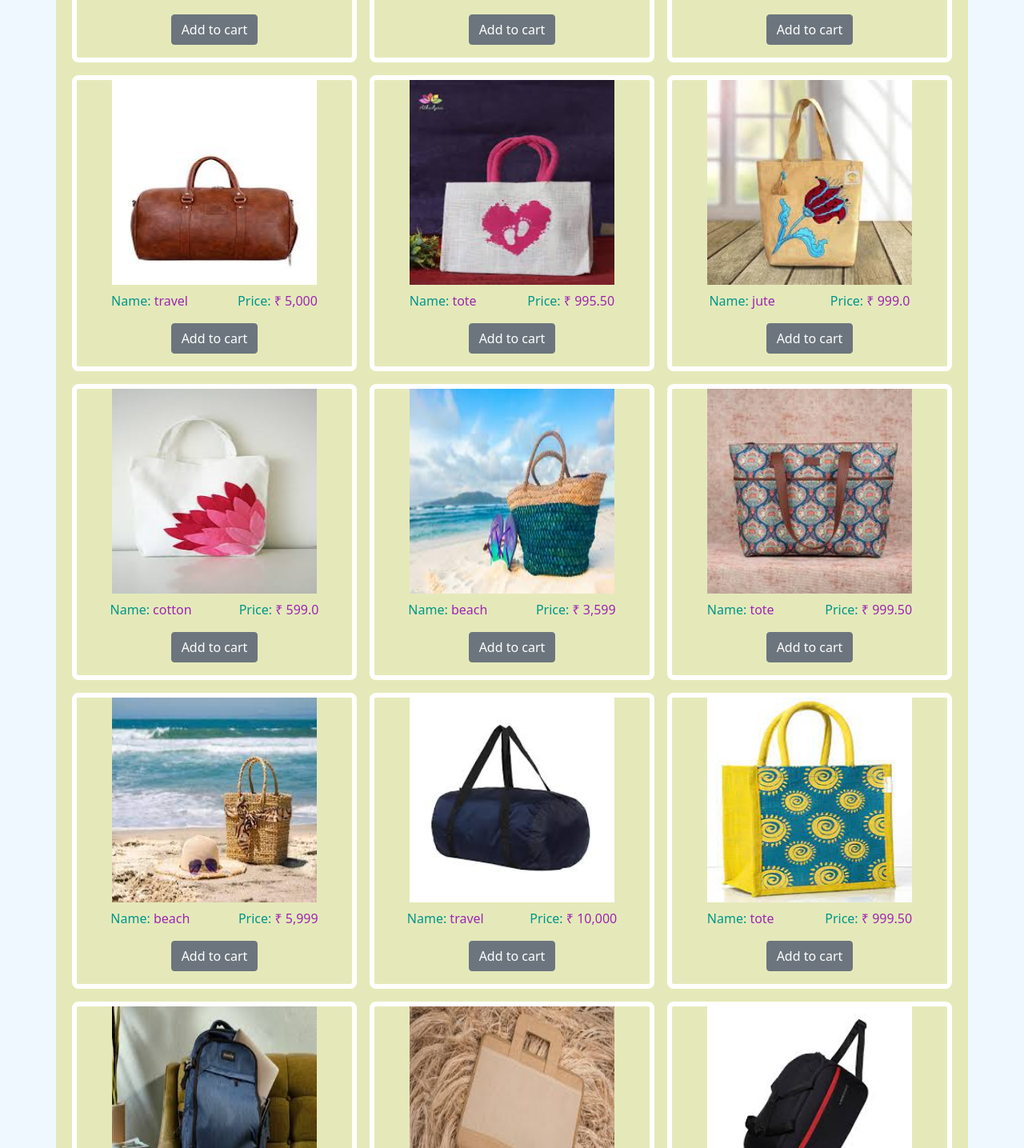
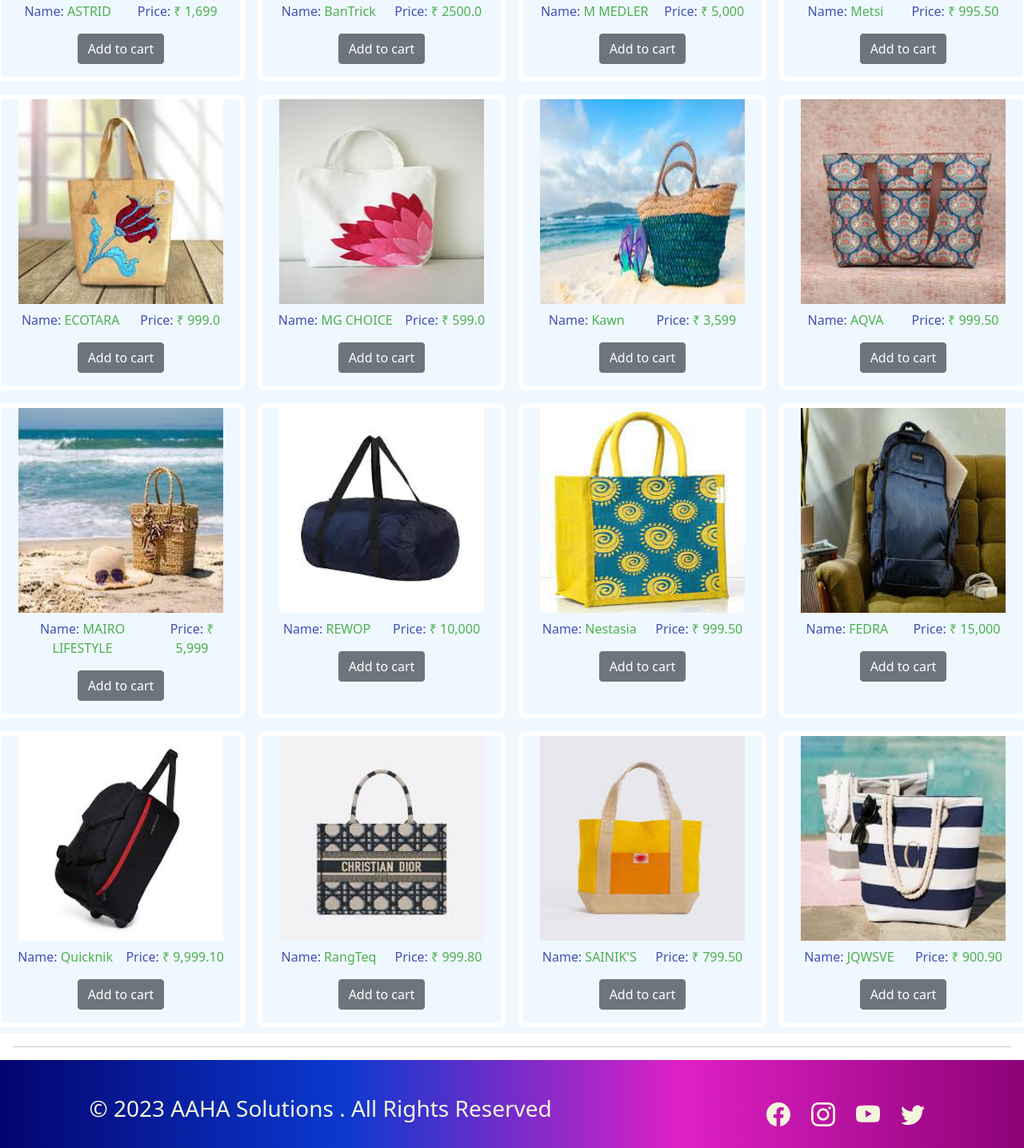
Before and after one commit to ammuzree/E-commerce_ReactJs, a React (Create React App) app: page /shope in a window 1280 px wide. Shown: the part 935-2370 px from the top of the page at 80% size. Built offline with nearby package versions, Linux system fonts and the light colour scheme.

Commit message:
shop final

```diff
--- /dev/null
+++ b/src/components/Products.js
@@ -0,0 +1,149 @@
+import img1 from "./cottonBag/images (1).jpg";
+import img2 from "./cottonBag/images 10.jpg";
+import img3 from "./cottonBag/images 3.jpg";
+import img4 from "./cottonBag/images 5.jpg";
+import img5 from "./cottonBag/images 6.jpg";
+import img9 from "./shop/travel3.jpg";
+import img10 from "./shop/travel4.jpg";
+import img11 from "./shop/travel5.jpg";
+import img15 from "./shop/jute5.jpg";
+import img16 from "./shop/jute6.jpg";
+import img17 from "./shop/jute7.jpg";
+import tote1 from "./shop/tote1.jpg";
+import tote2 from "./shop/tote2.jpg";
+import tote3 from "./shop/tote3.jpg";
+import beach1 from "./shop/beach11.jpg";
+import beach2 from "./shop/beach12.jpg";
+import beach3 from "./shop/beach3.jpg";
+import beach5 from "./shop/beach5.jpg";
+import beach6 from "./shop/beach13.jpg";
+import travel1 from "./shop/travel11.jpg";
+
+export const Products = [
+  {
+    id: 1,
+    prductName: "Harry Kritz",
+    price: "999.0",
+    prImg: img1,
+  },
+  {
+    id: 2,
+    prductName: "DOODLE",
+    price: "599.0",
+    prImg: img2,
+  },
+  {
+    id: 3,
+    prductName: "Generic",
+    price: "699.0",
+    prImg: img3,
+  },
+  {
+    id: 4,
+    prductName: "TASLAR",
+    price: "1,500",
+    prImg: beach5,
+  },
+  {
+    id: 5,
+    prductName: "ASTRID",
+    price: "1,699",
+    prImg: tote3,
+  },
+  {
+    id: 6,
+    prductName: "BanTrick",
+    price: "2500.0",
+    prImg: beach6,
+  },
+  {
+    id: 7,
+    prductName: "M MEDLER",
+    price: "5,000",
+    prImg: img9,
+  },
+  {
+    id: 8,
+    prductName: "Metsi",
+    price: "995.50",
+    prImg: img17,
+  },
+  {
+    id: 9,
+    prductName: "ECOTARA ",
+    price: "999.0",
+    prImg: img16,
+  },
+  {
+    id: 10,
+    prductName: "MG CHOICE",
+    price: "599.0",
+    prImg: img4,
+  },
+
+  {
+    id: 11,
+    prductName: "Kawn",
+    price: "3,599",
+    prImg: beach3,
+  },
+  {
+    id: 12,
+    prductName: "AQVA",
+    price: "999.50",
+    prImg: tote1,
+  },
+  {
+    id: 13,
+    prductName: "MAIRO LIFESTYLE",
+    price: "5,999",
+    prImg: beach1,
+  },
+
+  {
+    id: 14,
+    prductName: "REWOP",
+    price: "10,000",
+    prImg: img10,
+  },
+
+  {
+    id: 15,
+    prductName: "Nestasia",
+    price: "999.50",
+    prImg: img15,
+  },
+  {
+    id: 16,
+    prductName: "FEDRA",
+    price: "15,000",
+    prImg: img11,
+  },
+
+  {
+    id: 17,
+    prductName: "Quicknik",
+    price: "9,999.10",
+    prImg: travel1,
+  },
+  {
+    id: 18,
+    prductName: "RangTeq",
+    price: "999.80",
+    prImg: tote2,
+  },
+
+  {
+    id: 19,
+    prductName: "SAINIK'S ",
+    price: "799.50",
+    prImg: img5,
+  },
+
+  {
+    id: 20,
+    prductName: "JQWSVE",
+    price: "900.90",
+    prImg: beach2,
+  },
+];
--- a/src/components/Shope.js
+++ b/src/components/Shope.js
@@ -1,163 +1,12 @@
 import React, { useState } from "react";
+import { Products } from "./Products";
+import { Produ } from "./product";
+
 import "./style/shop.css";
-import img1 from "./cottonBag/images (1).jpg";
-import img2 from "./cottonBag/images 10.jpg";
-import img3 from "./cottonBag/images 3.jpg";
-import img4 from "./cottonBag/images 5.jpg";
-import img5 from "./cottonBag/images 6.jpg";
-import img8 from "./shop/travel2.jpg";
-import img9 from "./shop/travel3.jpg";
-import img10 from "./shop/travel4.jpg";
-import img11 from "./shop/travel5.jpg";
-import img14 from "./shop/jute4.jpg";
-import img15 from "./shop/jute5.jpg";
-import img16 from "./shop/jute6.jpg";
-import img17 from "./shop/jute7.jpg";
-import tote1 from "./shop/tote1.jpg";
-import tote2 from "./shop/tote2.jpg";
-import tote3 from "./shop/tote3.jpg";
-import beach1 from "./shop/beach11.jpg";
-import beach2 from "./shop/beach12.jpg";
-import beach3 from "./shop/beach3.jpg";
-import beach5 from "./shop/beach5.jpg";
-import beach6 from "./shop/beach13.jpg";
-import travel1 from "./shop/travel11.jpg";
 
 export default function Shope() {
-  const [cart, setCart] = useState("Add to cart");
-  const Products = [
-    {
-      id: 1,
-      prductName: "Tote1",
-      price: "999.0",
-      prImg: img1,
-    },
-    {
-      id: 2,
-      prductName: "cotton",
-      price: "599.0",
-      prImg: img2,
-    },
-    {
-      id: 3,
-      prductName: "cotton",
-      price: "699.0",
-      prImg: img3,
-    },
-    {
-      id: 4,
-      prductName: "beach",
-      price: "1,500",
-      prImg: beach5,
-    },
-    {
-      id: 5,
-      prductName: "tote",
-      price: "1,699",
-      prImg: tote3,
-    },
-    {
-      id: 6,
-      prductName: "beach",
-      price: "2500.0",
-      prImg: beach6,
-    },
-    {
-      id: 7,
-      prductName: "travel",
-      price: "5,000",
-      prImg: img9,
-    },
-    {
-      id: 8,
-      prductName: "tote",
-      price: "995.50",
-      prImg: img17,
-    },
-    {
-      id: 9,
-      prductName: "jute",
-      price: "999.0",
-      prImg: img16,
-    },
-    {
-      id: 10,
-      prductName: "cotton",
-      price: "599.0",
-      prImg: img4,
-    },
+  // const [cart, setCart] = useState("Add to cart");
 
-    {
-      id: 11,
-      prductName: "beach",
-      price: "3,599",
-      prImg: beach3,
-    },
-    {
-      id: 12,
-      prductName: "tote",
-      price: "999.50",
-      prImg: tote1,
-    },
-    {
-      id: 13,
-      prductName: "beach",
-      price: "5,999",
-      prImg: beach1,
-    },
-
-    {
-      id: 14,
-      prductName: "travel",
-      price: "10,000",
-      prImg: img10,
-    },
-
-    {
-      id: 15,
-      prductName: "tote",
-      price: "999.50",
-      prImg: img15,
-    },
-    {
-      id: 16,
-      prductName: "travel",
-      price: "15,000",
-      prImg: img11,
-    },
-    {
-      id: 17,
-      prductName: "jute",
-      price: "999.1",
-      prImg: img14,
-    },
-    {
-      id: 18,
-      prductName: "travel",
-      price: "9,999.10",
-      prImg: travel1,
-    },
-    {
-      id: 19,
-      prductName: "tote",
-      price: "999.80",
-      prImg: tote2,
-    },
-
-    {
-      id: 20,
-      prductName: "jute",
-      price: "799.50",
-      prImg: img5,
-    },
-
-    {
-      id: 21,
-      prductName: "beach",
-      price: "900.90",
-      prImg: beach2,
-    },
-  ];
   return (
     <>
       <div className="shp-head d-flex align-items-center justify-content-center">
@@ -171,44 +20,18 @@ export default function Shope() {
           {/* <div className="shp-inp my-4 p-5">
             <label htmlFor="srch-shp">
               Category
-              <br />
+              <br />ss
               <input type="text" id="srch-shp" />
             </label>
           </div> */}
           <div className="shpImg-bdy ">
             <div className="shp-imgCont container p-4">
               <h2 className="shpHd">All Categories</h2>
-
-              <div className="row shp-prod">
-                {Products.map((val) => (
-                  <>
-                    <div className="col img-col">
-                      <div className="img-bdy">
-                        <div className="shp-img">
-                          <img
-                            src={val.prImg}
-                            alt="bag 1"
-                            style={{ width: "16rem", height: " 16rem" }}
-                          />
-                        </div>
-                        <div className="shp-detl d-flex justify-content-around align-items-center my-2">
-                          <span className="prName">
-                            Name: <span className="prNm">{val.prductName}</span>
-                          </span>
-                          <span className="prPrice">
-                            Price: <span className="prVal"> ₹ {val.price}</span>
-                          </span>
-                        </div>
-                        <div className="cart-btn my-3">
-                          <button className="btn btn-secondary">
-                            Add to cart
-                          </button>
-                        </div>
-                      </div>
-                    </div>
-                  </>
-                ))}
-              </div>
+            </div>
+            <div className="row shp-prod">
+              {Products.map((Prdct) => (
+                <Produ data={Prdct} />
+              ))}
             </div>
           </div>
         </div>
--- /dev/null
+++ b/src/components/product.js
@@ -0,0 +1,33 @@
+import "./style/shop.css";
+
+export const Produ = (props) => {
+  const { id, prductName, price, prImg } = props.data;
+  return (
+    <>
+      <>
+        <div className="col img-col">
+          <div className="img-bdy">
+            <div className="shp-img">
+              <img
+                src={prImg}
+                alt="bag 1"
+                style={{ width: "16rem", height: " 16rem" }}
+              />
+            </div>
+            <div className="shp-detl d-flex justify-content-around align-items-center my-2">
+              <span className="prName">
+                Name: <span className="prNm">{prductName}</span>
+              </span>
+              <span className="prPrice">
+                Price: <span className="prVal"> ₹ {price}</span>
+              </span>
+            </div>
+            <div className="cart-btn my-3">
+              <button className="btn btn-secondary">Add to cart</button>
+            </div>
+          </div>
+        </div>
+      </>
+    </>
+  );
+};
--- a/src/components/style/shop.css
+++ b/src/components/style/shop.css
@@ -8,10 +8,10 @@
 }
 /* .shp-inp {
 } */
-.shp-imgCont {
-  background-color: rgb(229 233 186);
+/* .shp-imgCont {
+  background-color: #9e9e9e;
   border-radius: 10px;
-}
+} */
 .shp-head {
   background-color: cadetblue;
   height: 9vh;
@@ -32,12 +32,12 @@
 }
 .prName,
 .prPrice {
-  color: #009688;
+  color: #3f51b5;
 }
 .prNm,
 .prVal {
+  color: #4caf50;
+}
+.shpHd {
   color: #9c27b0;
 }
-.shpHd {
-  color: #009688;
-}
```
